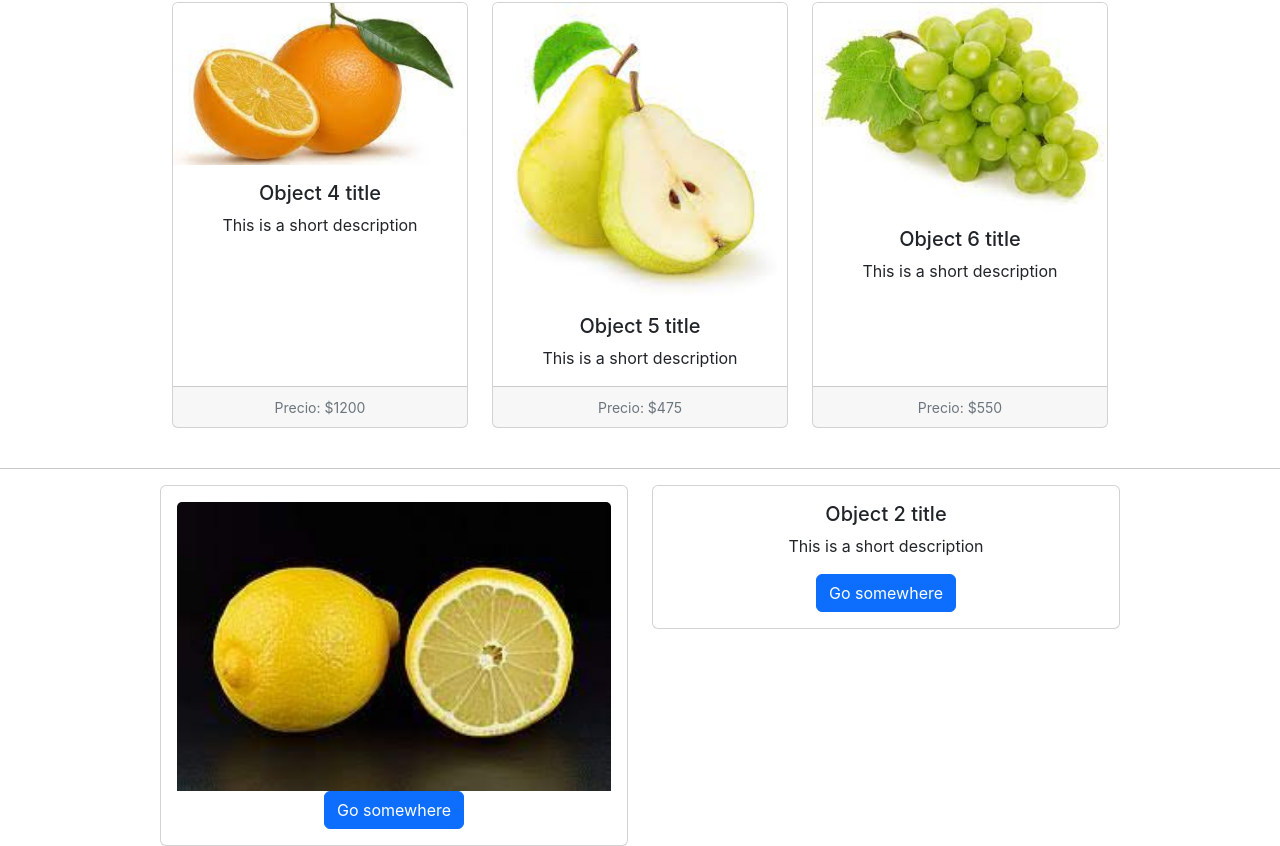
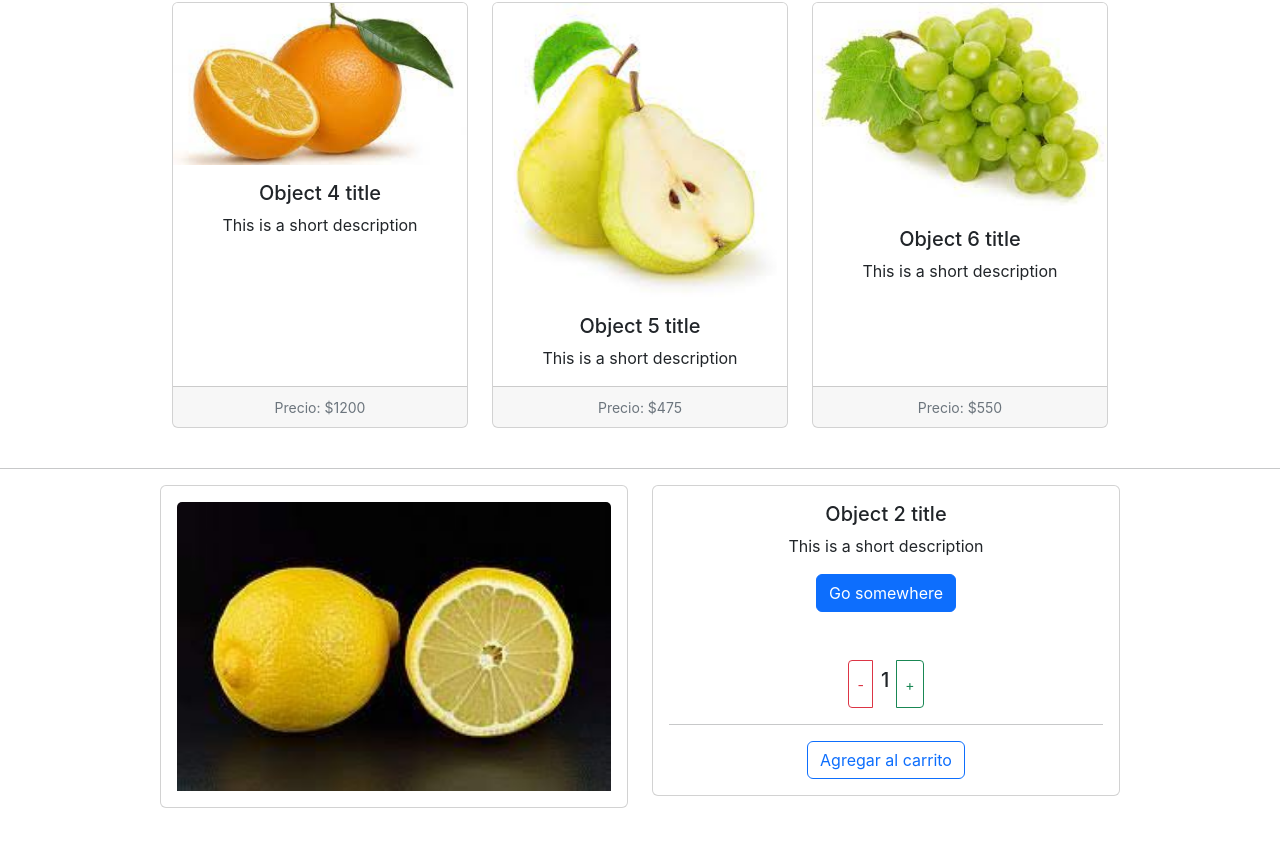
Before and after one commit to joseGiraudo/ecommerce-giraudo, a React (Create React App) app: page / in a window 1280 px wide. Shown: the part 518-1364 px from the top of the page. After the commit the page ends 1326 px from the top, so only its background shows below. Built offline with nearby package versions, Linux system fonts and the light colour scheme.

Commit message:
Cambios en el contador ItemCount

```diff
--- a/src/components/ItemCount.js
+++ b/src/components/ItemCount.js
@@ -16,11 +16,13 @@ const ItemCount = ({stock, initial, agregarProducto}) => {
 
     return (
         <div>
-            <p>Numero de clicks {contador}</p>
-            <button onClick={sumarClick} >+ 1</button>
-            <button onClick={restarClick} >- 1</button>
-            <hr/>
-            <button onClick={() => (agregarProducto(contador))} >Agregar al carrito</button>
+            <div className="btn-group pt-5">
+                <button type="button" className="btn btn-outline-danger btn-sm" onClick={restarClick} >-</button>
+                <h5 className="p-2">{contador}</h5>
+                <button type="button" className="btn btn-outline-success btn-sm" onClick={sumarClick} >+</button>
+            </div>
+                <hr/>
+                <button type="button" className="btn btn-outline-primary" onClick={() => (agregarProducto(contador))} >Agregar al carrito</button>
         </div>
     )
 }
--- a/src/components/ItemDetail.js
+++ b/src/components/ItemDetail.js
@@ -1,9 +1,13 @@
 import React, { useEffect, useState } from 'react';
+import ItemCount from './ItemCount';
 
 const ItemDetail = ({ item }) => {
 
+  const {id, title, price, image, description} = item;
 
-  const {id, title, price, image, description} = item;
+  const agregarProducto = (cant) => {
+    console.log(`Agregar ${cant} de producto al carrito`);
+  }
 
   return (
     <>
@@ -13,7 +17,6 @@ const ItemDetail = ({ item }) => {
             <div class="card">
               <div class="card-body">
                 <img className="card-img-top h-auto" src={image} alt="Card image cap" />
-                <a href="#" class="btn btn-primary">Go somewhere</a>
               </div>
             </div>
           </div>
@@ -23,6 +26,11 @@ const ItemDetail = ({ item }) => {
                 <h5 class="card-title">{title}</h5>
                 <p class="card-text">{description}</p>
                 <a href="#" class="btn btn-primary">Go somewhere</a>
+                <ItemCount
+                  stock = {7}
+                  initial = {1}
+                  agregarProducto = {agregarProducto}
+                />
               </div>
             </div>
           </div>
```
